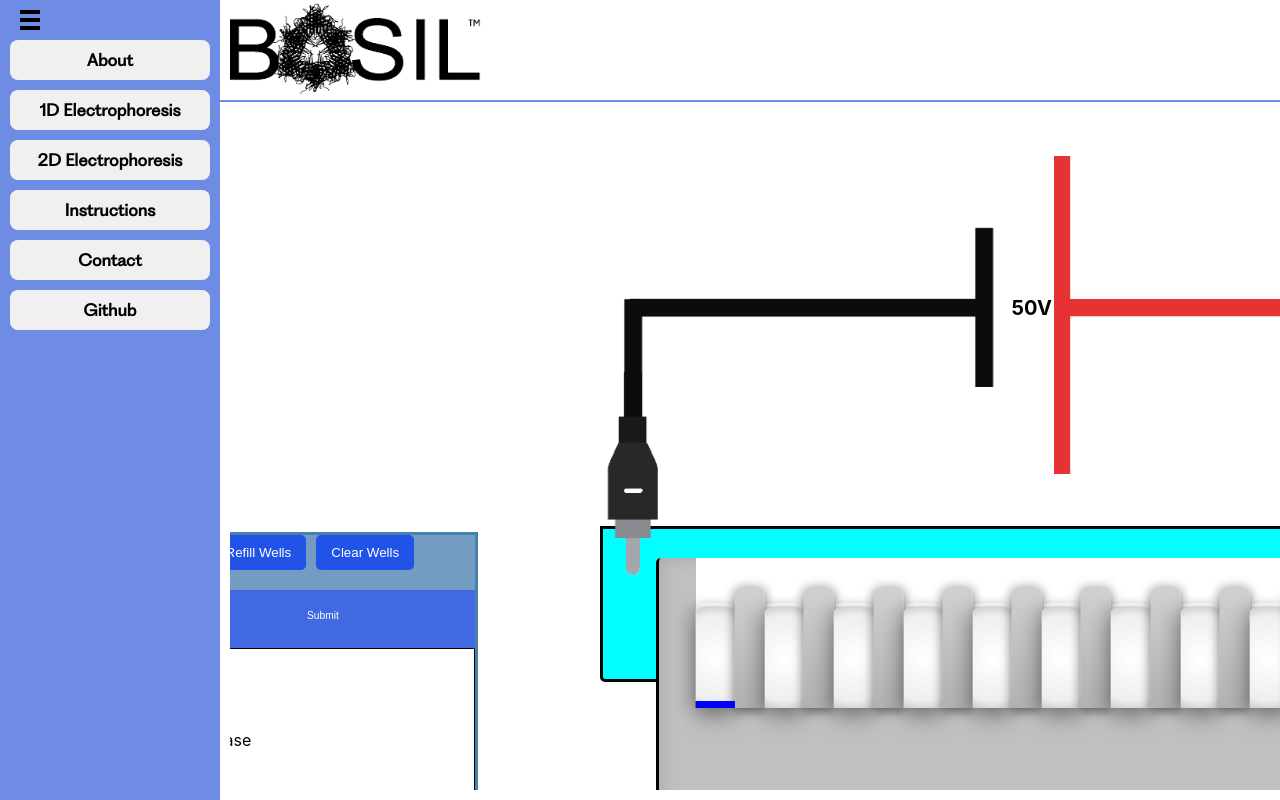
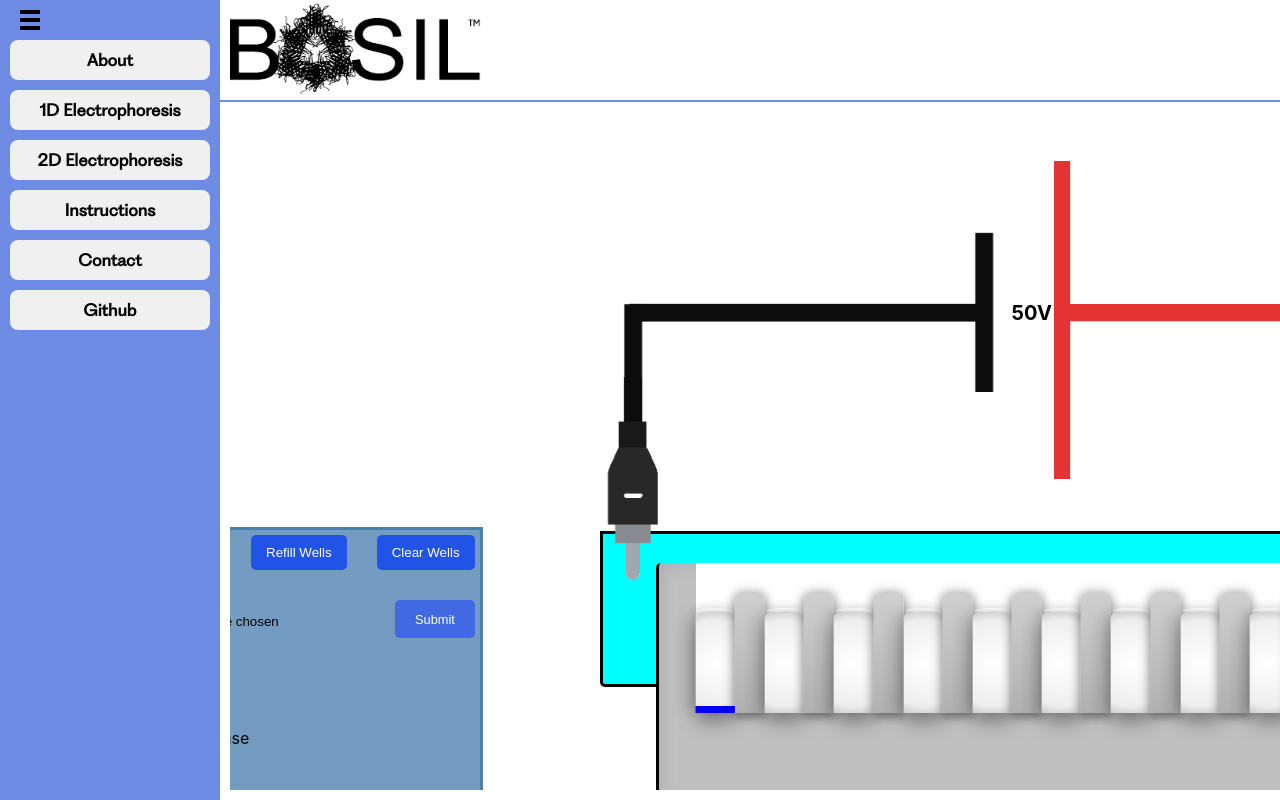
Before and after one commit to AmrMualla/RITSimulationofProteinSeparations, a React (Create React App) app in the folder frontend/jbio-web-app/: page /1de in a window 1280 px wide. Built offline with nearby package versions, Linux system fonts and the light colour scheme.

Commit message:
Options box update

```diff
--- a/frontend/jbio-web-app/src/ElectrophoresisCell.css
+++ b/frontend/jbio-web-app/src/ElectrophoresisCell.css
@@ -114,7 +114,7 @@
     transition: background-color 0.3s ease;
 }
 
-.typeFile, .upload, .submitUpload {
+.typeFile, .submitUpload {
     position: relative;
     padding: 10px 20px;
     height: 3em;
@@ -124,6 +124,10 @@
     cursor: pointer;
     transition: background-color 0.3s ease;
     font-size: .8em;
+}
+
+#uploaded {
+    width: 15em;
 }
 
 .typeFile {
@@ -208,6 +212,7 @@
     border: 3px solid #4682A9;
     background-color: #749BC2;
     border-radius: 0 0 5px 5px;
+    padding: 5px;
 }
 
 .onede-box {
@@ -219,6 +224,7 @@
 .uploadContainer {
     flex-shrink: 0;
     position: relative;
+    padding-top: 10px;
     z-index: 2;
 }
 
@@ -241,7 +247,7 @@
     z-index: 2;
     font-weight: bold;
     font-size: 1.2em;
-
+    padding-top: 10px;
 }
 
 .acrylamide-percentage-label{
@@ -250,6 +256,7 @@
     z-index: 2;
     font-weight: bold;
     font-size: 1.2em;
+    padding-top: 10px;
 }
 
 .voltage-value-label{
@@ -258,6 +265,7 @@
     z-index: 2;
     font-weight: bold;
     font-size: 1.2em;
+    padding-top: 10px;
 }
 
 .voltage-dropdown-section {
@@ -377,7 +385,8 @@
     position: relative;
     flex-shrink: 0;
     display: flex;
-    gap: 10px;
+    gap: 30px;
+    justify-content: center;
     z-index: 2;
   }
 
@@ -444,8 +453,11 @@
 
   .protein-selection {
     position: relative;
-    background-color: white;
-    border: 1px solid black;
-    padding: 1px;
+    padding: 10px 0;
     z-index: 2;
   }
+
+  ::-webkit-file-upload-button,
+  ::file-selector-button {
+    display: none;
+  }
--- a/frontend/jbio-web-app/src/components/OneDE.js
+++ b/frontend/jbio-web-app/src/components/OneDE.js
@@ -262,9 +262,9 @@ const OneDE = () => {
         <div className='uploadContainer'>
           <label>Folder upload:</label>
           <form className='upload'>
-            <div style={{width:15 + 'em', paddingTop:10 + 'px'}}>
+            <div style={{width:20 + 'em', paddingTop:10 + 'px'}}>
               <label htmlFor="uploaded" className="submitUpload">Select Folder</label>
-              <input type="file" id="uploaded" style={{visibility:'hidden'}} webkitdirectory="" />
+              <input type="file" id="uploaded" webkitdirectory="" />
             </div>
             <input className="submitUpload" type="submit" />
           </form>
@@ -289,8 +289,8 @@ const OneDE = () => {
           })}
         </div>
         <label className="voltage-value-label">Voltage: </label>
-        <div className="voltage-dropdown-section">
-          <select value={voltageValue} onChange={e => setvoltageValue(e.target.value)}>
+        <div>
+          <select value={voltageValue} onChange={e => setvoltageValue(e.target.value)} className="voltage-dropdown-section">
             <option value="50V">50V</option>
             <option value="100V">100V</option>
             <option value="150V">150V</option>
@@ -298,11 +298,12 @@ const OneDE = () => {
           </select>
         </div>
         <label className="acrylamide-percentage-label">Acrylamide %: </label>
-        <div className="acrylamide-dropdown-section">
+        <div>
           <select
             value={acrylamidePercentage}
             onChange={e => setAcrylamidePercentage(e.target.value)}
-            disabled={!isAtStartingPoint}>
+            disabled={!isAtStartingPoint}
+            className="acrylamide-dropdown-section">
             <option value="7.5%">7.5%</option>
             <option value="10%">10%</option>
             <option value="12%">12%</option>
```
